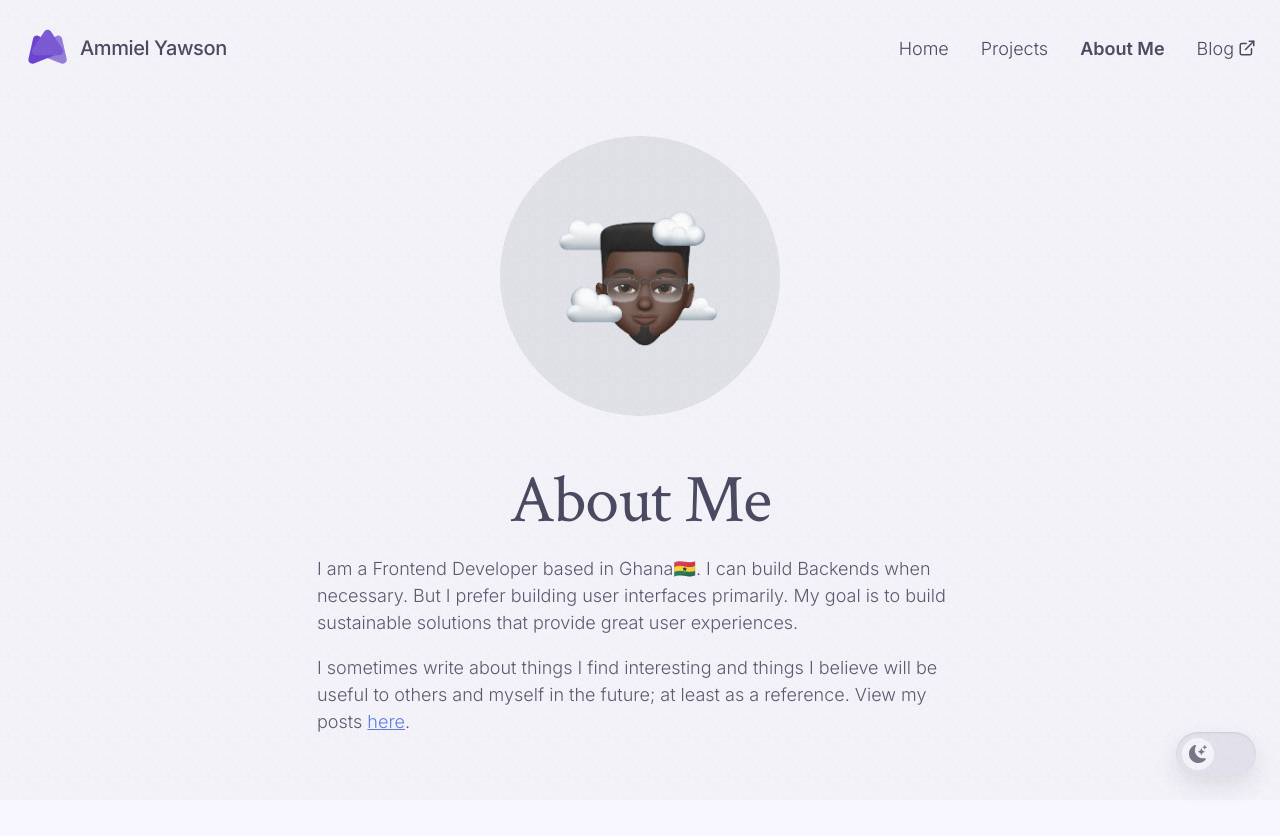
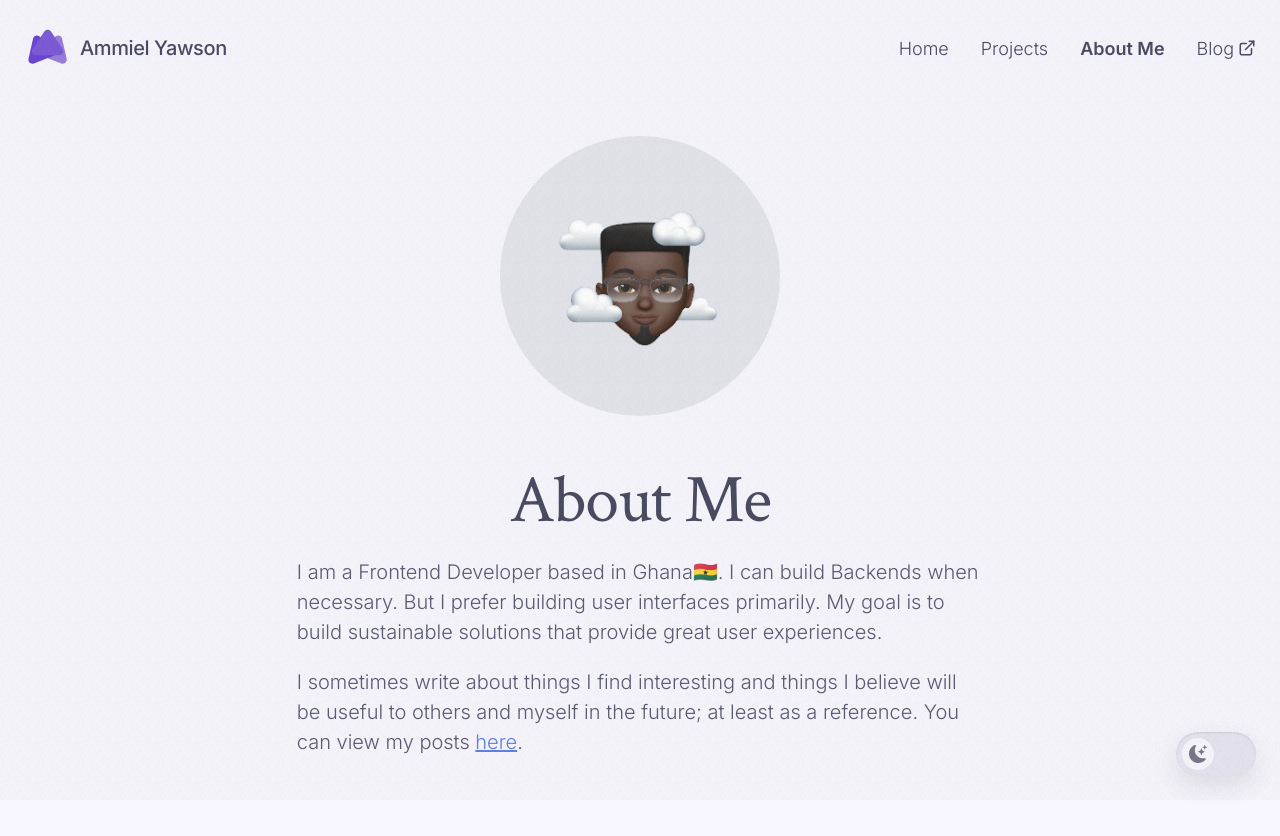
Before and after one commit to AmmDuncan/portfolio_v2, a Next.js app: page /about in a window 1280 px wide. Shown: the top 836 px of the page. Built offline with nearby package versions, Linux system fonts and the light colour scheme.

Commit message:
style: increase about me font size on desktop

```diff
--- a/components/about/AboutContent.jsx
+++ b/components/about/AboutContent.jsx
@@ -3,7 +3,7 @@ import Link from "next/link";
 
 const AboutContentRoot = styled.div`
   margin-bottom: 8rem;
-  max-width: 40ch;
+  max-width: 48ch;
   margin-inline: auto;
 
   h1 {
@@ -14,6 +14,9 @@ const AboutContentRoot = styled.div`
     color: royalblue;
     text-decoration: underline;
   }
+
+  p {
+  }
   @media (min-width: 768px) {
     max-width: 64ch;
 
@@ -22,6 +25,13 @@ const AboutContentRoot = styled.div`
     }
     p {
       font-size: 1.8rem;
+    }
+  }
+  @media (min-width: 992px) {
+    max-width: 68ch;
+
+    p {
+      font-size: 2rem;
     }
   }
 `;
@@ -37,7 +47,7 @@ function AboutContent() {
       </p>
       <p>
         I sometimes write about things I find interesting and things I believe will be useful to
-        others and myself in the future; at least as a reference. View my posts{" "}
+        others and myself in the future; at least as a reference. You can view my posts{" "}
         <Link href="https://blog.ammielyawson.com">
           <a target="_blank">here</a>
         </Link>
--- a/components/home/Projects/Projects.styles.jsx
+++ b/components/home/Projects/Projects.styles.jsx
@@ -222,7 +222,7 @@ const ProjectCardRoot = styled.div`
     .description {
       max-width: 48rem;
       margin-inline: 0;
-      margin-block: 0.8rem 1.6rem;
+      margin-block: 0.8rem 1.4rem;
       @media (min-width: 572px) {
         font-size: 1.8rem;
         line-height: 1.5;
```
